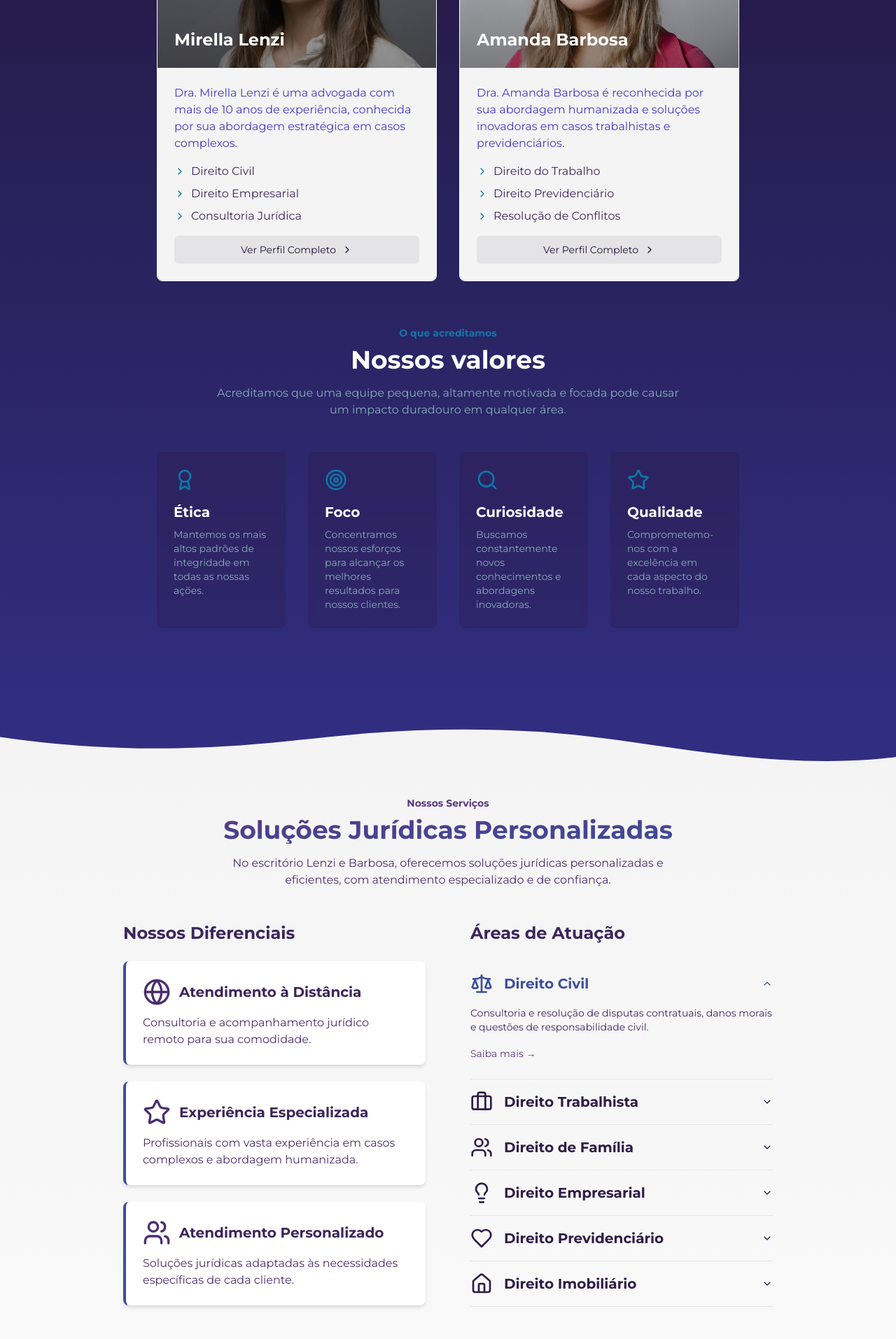
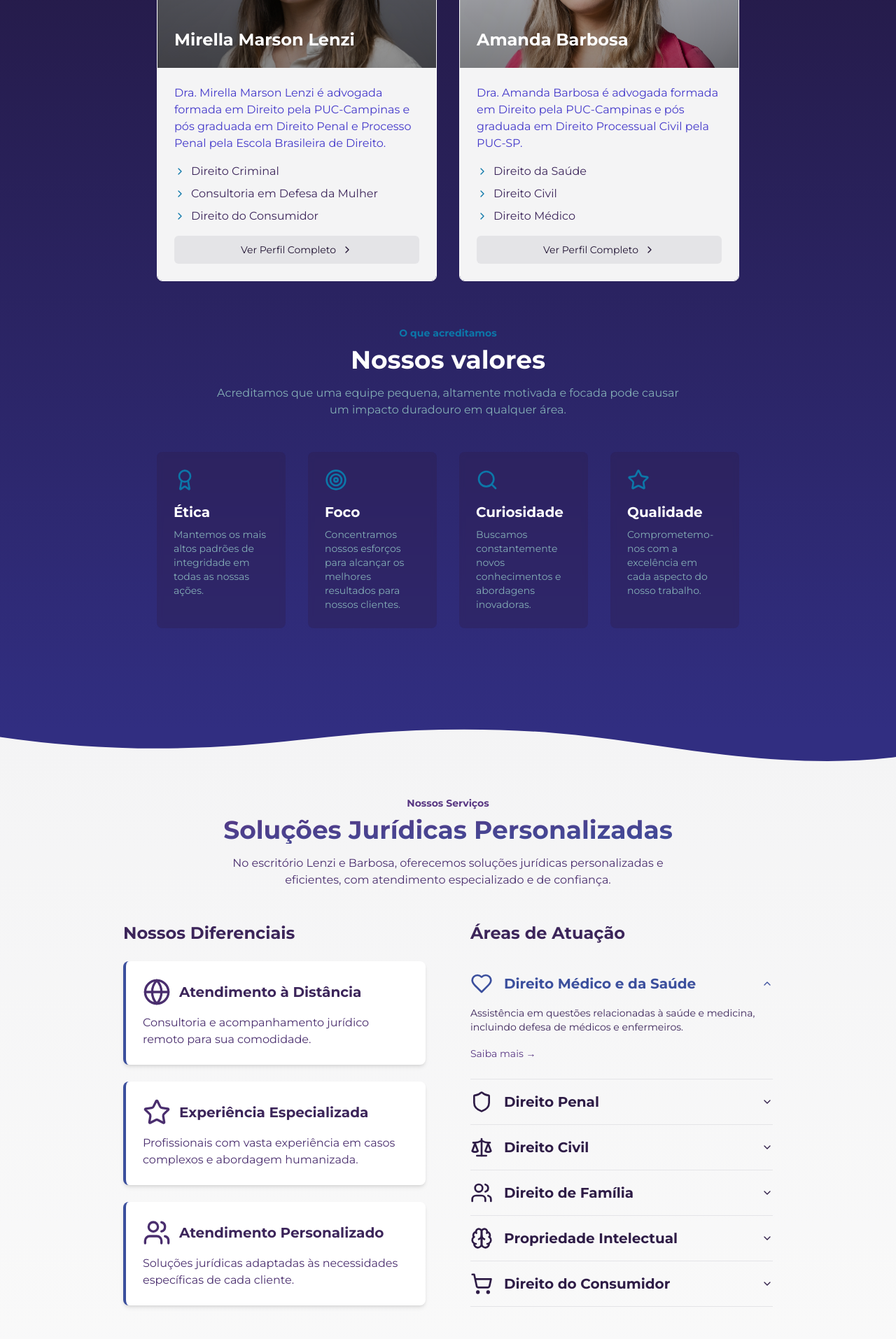
Before and after one commit to pedrinhopagan/lp-lenzi-barbosa, a Next.js app: page / in a window 1280 px wide. Shown: the part 1400-3314 px from the top of the page at 70% size. Built offline with nearby package versions, Linux system fonts and the light colour scheme.

Commit message:
Update layout and footer styles, enhance services and testimonials sections, and refactor constants for improved organization

```diff
--- a/app/layout.tsx
+++ b/app/layout.tsx
@@ -17,8 +17,9 @@ const montserrat = Montserrat({
 	weight: ["400", "700"],
 });
 export const metadata: Metadata = {
-	title: "Lenzi e Barbosa - Advocacia",
-	description: "Escritório de advocacia com mais de 10 anos de experiência.",
+	title: "Lenzi e Barbosa - Advogados Associados",
+	description:
+		"Escritório de Advocacia com atuação multidisciplinar assertiva e descomplicada.",
 };
 
 export default function RootLayout({
--- a/components/_ui/Footer.tsx
+++ b/components/_ui/Footer.tsx
@@ -18,33 +18,33 @@ export function Footer() {
 					<div className="flex flex-col items-center lg:items-start">
 						{/* Logo */}
 						<Image
-							src={images.logoNameLight}
+							src={images.logoGradient}
 							alt="Lenzi e Barbosa"
 							className="h-12 w-auto mb-6"
 						/>
 						{/* Descrição do escritório */}
-						<p className="text-sm text-blue-300 text-center lg:text-left mb-6">
+						<p className="text-sm text-cyan-200 text-center lg:text-left mb-6">
 							Advocacia especializada com integridade e dedicação.
 						</p>
 						{/* Informações de contato */}
 						<div className="flex flex-col items-center lg:items-start gap-6">
-							<h3 className="text-xl font-semibold mb-4 text-blue-200">
+							<h3 className="text-xl font-semibold mb-4 text-blue-300">
 								Contato
 							</h3>
 							<div className="flex items-center space-x-4">
-								<Mail className="w-5 h-5 text-blue-300" />
+								<Mail className="w-5 h-5 text-cyan-200" />
 								<a
 									href="mailto:contato@lenziebarbosa.com"
-									className="text-sm text-blue-300 hover:underline"
+									className="text-sm text-cyan-200 hover:underline"
 								>
 									contato@lenziebarbosa.com
 								</a>
 							</div>
 							<div className="flex items-center space-x-4">
-								<Phone className="w-5 h-5 text-blue-300" />
+								<Phone className="w-5 h-5 text-cyan-200" />
 								<a
 									href={`tel:${PHONE_NUMBER}`}
-									className="text-sm text-blue-300 hover:underline"
+									className="text-sm text-cyan-200 hover:underline"
 								>
 									{PHONE_NUMBER.replace(
 										/(\d{2})(\d{2})(\d{1})(\d{4})(\d{4})/,
@@ -53,10 +53,10 @@ export function Footer() {
 								</a>
 							</div>
 							<div className="flex items-center space-x-4">
-								<Instagram className="w-5 h-5 text-blue-300" />
+								<Instagram className="w-5 h-5 text-cyan-200" />
 								<a
 									href="https://www.instagram.com/lenziebarbosa/"
-									className="text-sm text-blue-300 hover:underline"
+									className="text-sm text-cyan-200 hover:underline"
 									aria-label="Instagram"
 								>
 									@lenziebarbosa
@@ -67,7 +67,7 @@ export function Footer() {
 
 					{/* Coluna direita: Links rápidos */}
 					<div className="flex flex-col items-center lg:items-end">
-						<h3 className="text-xl font-semibold mb-6 text-blue-200 text-center lg:text-end">
+						<h3 className="text-xl font-semibold mb-6 text-blue-300 text-center lg:text-end">
 							Links Rápidos
 						</h3>
 						<nav>
@@ -77,7 +77,7 @@ export function Footer() {
 										<Button
 											variant="link"
 											asChild
-											className="p-0 w-full justify-center lg:justify-end"
+											className="p-0 w-full justify-center lg:justify-end text-cyan-100"
 										>
 											<LinkNavigation
 												id={link.id}
--- a/components/pages/home/-sections/Services.tsx
+++ b/components/pages/home/-sections/Services.tsx
@@ -20,68 +20,9 @@ import {
 } from "@/components/ui/accordion";
 import { motion } from "framer-motion";
 import { WaveDivider } from "../-components/WaveDivider";
+import { areasAtuacao, diferenciais } from "@/contants/home-page";
 
 export function Services() {
-	const areasAtuacao = [
-		{
-			icon: Scale,
-			title: "Direito Civil",
-			description:
-				"Consultoria e resolução de disputas contratuais, danos morais e questões de responsabilidade civil.",
-		},
-		{
-			icon: Briefcase,
-			title: "Direito Trabalhista",
-			description:
-				"Defesa dos direitos de trabalhadores e empresas em ações judiciais e extrajudiciais.",
-		},
-		{
-			icon: Users,
-			title: "Direito de Família",
-			description:
-				"Acompanhamento em processos de divórcio, guarda, pensão alimentícia e adoção.",
-		},
-		{
-			icon: Lightbulb,
-			title: "Direito Empresarial",
-			description:
-				"Auxílio a empresas com planejamento jurídico, contratos e questões societárias.",
-		},
-		{
-			icon: Heart,
-			title: "Direito Previdenciário",
-			description:
-				"Orientação e defesa em questões relacionadas à aposentadoria e benefícios do INSS.",
-		},
-		{
-			icon: Home,
-			title: "Direito Imobiliário",
-			description:
-				"Assessoria em compra, venda e locação de imóveis, regularização e disputas de propriedade.",
-		},
-	];
-
-	const diferenciais = [
-		{
-			icon: Globe,
-			title: "Atendimento à Distância",
-			description:
-				"Consultoria e acompanhamento jurídico remoto para sua comodidade.",
-		},
-		{
-			icon: Star,
-			title: "Experiência Especializada",
-			description:
-				"Profissionais com vasta experiência em casos complexos e abordagem humanizada.",
-		},
-		{
-			icon: Users,
-			title: "Atendimento Personalizado",
-			description:
-				"Soluções jurídicas adaptadas às necessidades específicas de cada cliente.",
-		},
-	];
-
 	return (
 		<Container className="py-12 lg:py-24 bg-gradient-to-b from-zinc-100 to-zinc-50 relative">
 			<WaveDivider inverted color="fill-indigo-900" />
--- a/components/pages/home/-sections/Testimonials.tsx
+++ b/components/pages/home/-sections/Testimonials.tsx
@@ -42,7 +42,7 @@ export function Testimonials() {
 					}}
 					className="w-full mx-auto"
 				>
-					<CarouselContent>
+					<CarouselContent className="pb-8">
 						{testimonials.map((testimonial, index) => (
 							<CarouselItem
 								key={testimonial.author}
@@ -70,7 +70,7 @@ export function Testimonials() {
 						))}
 					</CarouselContent>
 
-					<div className="flex justify-center mt-4 gap-4">
+					<div className="flex justify-center gap-4">
 						<CarouselPrevious className="text-blue-500 static translate-y-0" />
 						<CarouselNext className="text-blue-500 static translate-y-0" />
 					</div>
--- a/contants/home-page.ts
+++ b/contants/home-page.ts
@@ -1,3 +1,16 @@
+import {
+	Scale,
+	Briefcase,
+	Users,
+	Lightbulb,
+	Heart,
+	Home,
+	Globe,
+	Star,
+	Brain,
+	ShoppingCart,
+	Shield,
+} from "lucide-react";
 import images from "./images";
 
 // -------------------------------------------------------------------------------------------------
@@ -34,50 +47,114 @@ export const navLinks = [
 
 export const lawyers = [
 	{
-		name: "Mirella Lenzi",
-		title: "Advogada especializada em Direito Civil e Empresarial",
+		name: "Mirella Marson Lenzi",
+		title: "Advogada especializada em Direito Penal e Defesa da Mulher",
 		description:
-			"Dra. Mirella Lenzi é uma advogada com mais de 10 anos de experiência, conhecida por sua abordagem estratégica em casos complexos.",
+			"Dra. Mirella Marson Lenzi é advogada formada em Direito pela PUC-Campinas e pós graduada em Direito Penal e Processo Penal pela Escola Brasileira de Direito.",
 		image: images.aboutMirella,
 		specialties: [
+			"Direito Criminal",
+			"Consultoria em Defesa da Mulher",
+			"Direito do Consumidor",
+		],
+		education: [
+			"Graduação em Direito - PUC-Campinas",
+			"Especialização em Direito Penal e Processo Penal - Escola Brasileira de Direito",
+		],
+		expertise: [
+			"Direito Criminal",
+			"Consultoria em Defesa da Mulher",
+			"Direito do Consumidor",
+			"Direito de Família",
 			"Direito Civil",
 			"Direito Empresarial",
-			"Consultoria Jurídica",
-		],
-		education: [
-			"Graduação em Direito - USP",
-			"Mestrado em Direito Empresarial - FGV",
-			"Especialização em Contratos Internacionais - Harvard Law School",
-		],
-		expertise: [
-			"Contratos e Direito Societário",
-			"Fusões e Aquisições",
-			"Compliance e Governança",
-			"Resolução de Disputas",
 		],
 	},
 	{
 		name: "Amanda Barbosa",
 		title: "Especialista em Direito do Trabalho e Previdenciário",
 		description:
-			"Dra. Amanda Barbosa é reconhecida por sua abordagem humanizada e soluções inovadoras em casos trabalhistas e previdenciários.",
+			"Dra. Amanda Barbosa é advogada formada em Direito pela PUC-Campinas e pós graduada em Direito Processual Civil pela PUC-SP.",
 		image: images.aboutAmanda,
-		specialties: [
-			"Direito do Trabalho",
-			"Direito Previdenciário",
-			"Resolução de Conflitos",
-		],
+		specialties: ["Direito da Saúde", "Direito Civil", "Direito Médico"],
 		education: [
-			"Graduação em Direito - UFRJ",
-			"Especialização em Direito do Trabalho - PUC-RJ",
-			"Mestrado em Direito Previdenciário - USP",
+			"Graduação em Direito - PUC-Campinas",
+			"Especialização em Direito Processual Civil - PUC-SP",
+			"Cursos de Extensão em Direito Digital e Proteção de Dados - PUC-SP",
+			"Direito para Startups - FGV",
 		],
 		expertise: [
-			"Direito Trabalhista",
-			"Direito Previdenciário",
-			"Negociações Sindicais",
-			"Compliance e Auditoria",
+			"Direito da Saúde",
+			"Direito Civil",
+			"Direito Médico",
+			"Direito Digital",
+			"Direito de Proteção de Dados",
+			"Propriedade Intelectual",
 		],
+	},
+];
+
+// -------------------------------------------------------------------------------------------------
+// ----------------------------------- Services --------------------------------------------------
+// -------------------------------------------------------------------------------------------------
+
+export const diferenciais = [
+	{
+		icon: Globe,
+		title: "Atendimento à Distância",
+		description:
+			"Consultoria e acompanhamento jurídico remoto para sua comodidade.",
+	},
+	{
+		icon: Star,
+		title: "Experiência Especializada",
+		description:
+			"Profissionais com vasta experiência em casos complexos e abordagem humanizada.",
+	},
+	{
+		icon: Users,
+		title: "Atendimento Personalizado",
+		description:
+			"Soluções jurídicas adaptadas às necessidades específicas de cada cliente.",
+	},
+];
+
+export const areasAtuacao = [
+	{
+		icon: Heart,
+		title: "Direito Médico e da Saúde",
+		description:
+			"Assistência em questões relacionadas à saúde e medicina, incluindo defesa de médicos e enfermeiros.",
+	},
+	{
+		icon: Shield,
+		title: "Direito Penal",
+		description:
+			"Assessoria em questões criminais, defesa de acusados e defesa de vítimas.",
+	},
+	{
+		icon: Scale,
+		title: "Direito Civil",
+		description:
+			"Consultoria e resolução de disputas contratuais, danos morais e questões de responsabilidade civil.",
+	},
+	{
+		icon: Users,
+		title: "Direito de Família",
+		description:
+			"Acompanhamento em processos de divórcio, guarda, pensão alimentícia e adoção.",
+	},
+	{
+		icon: Brain,
+		title: "Propriedade Intelectual",
+		description:
+			"Assistência em questões relacionadas à propriedade intelectual, patentes e marcas.",
+	},
+	{
+		icon: ShoppingCart,
+		title: "Direito do Consumidor",
+		description:
+			"Assistência em questões relacionadas ao consumo de produtos e serviços, incluindo defesa de consumidores e reclamações.",
 	},
 ];
 
@@ -87,33 +164,39 @@ export const lawyers = [
 
 export const testimonials = [
 	{
-		text: "O atendimento do escritório Lenzi e Barbosa superou minhas expectativas. Sempre disponíveis e com soluções claras e eficazes, eles foram fundamentais para o sucesso do meu processo.",
-		author: "Carolina M.",
+		text: "Atendimento de alta qualidade! Fui muito bem recepcionado desde o início do meu processo. Me senti muito seguro e amparado! Recomendo fortemente!",
+		author: "Pedro Antônio Pagan",
 		role: "Cliente de Direito Civil",
+		source: "Google Reviews",
 	},
 	{
-		text: "Mirella Lenzi e Amanda Barbosa foram extremamente profissionais e atenciosas durante todo o processo. Me senti seguro e bem representado em cada etapa.",
-		author: "João P.",
-		role: "Cliente de Direito Empresarial",
+		text: "Excelentes profissionais!! Foram muito atenciosas e me senti seguro o tempo todo de que estava em boas mãos.",
+		author: "Victor Marcelino Nunes",
+		role: "Cliente de Direito Penal",
+		source: "Google Reviews",
 	},
 	{
-		text: "A equipe do escritório é muito dedicada e competente. Resolvi minha questão trabalhista de maneira rápida e eficiente, graças à sua expertise.",
-		author: "Lucas F.",
+		text: "Profissionais super qualificadas, educadas e atenciosas. Ótimo atendimento!",
+		author: "Beatriz Avancini",
 		role: "Cliente de Direito Trabalhista",
+		source: "Google Reviews",
 	},
 	{
-		text: "A abordagem personalizada e o conhecimento jurídico profundo da Lenzi e Barbosa foram cruciais para o sucesso do meu caso de direito de família. Recomendo fortemente seus serviços.",
-		author: "Mariana S.",
-		role: "Cliente de Direito de Família",
+		text: "A Dra. Amanda é uma profissional extremamente qualificada e preparada nas suas atuações, o que reflete em um trabalho excelente e confiável. Recomendo.",
+		author: "Eduardo Ferraz",
+		role: "Cliente de Direito da Saúde",
+		source: "Google Reviews",
 	},
 	{
-		text: "Enfrentei um processo complexo de propriedade intelectual, mas a equipe da Lenzi e Barbosa simplificou tudo. Sua expertise nessa área é verdadeiramente impressionante.",
-		author: "Rafael T.",
+		text: "Ótimas advogadas, atendimento excelente. São super competentes e resolveram meu problema!",
+		author: "Beatriz Pereira Vieira",
 		role: "Cliente de Direito de Propriedade Intelectual",
+		source: "Google Reviews",
 	},
 	{
-		text: "Quando precisei de assistência em direito imobiliário, a Lenzi e Barbosa foi excepcional. Sua atenção aos detalhes e comunicação clara tornaram todo o processo tranquilo.",
-		author: "Beatriz L.",
-		role: "Cliente de Direito Imobiliário",
+		text: "Excelente escritório. As advogadas são atenciosas e profissionais. Recomendo..",
+		author: "Natália Vollet",
+		role: "Cliente de Direito do Consumidor",
+		source: "Google Reviews",
 	},
 ];
```
Also changed, not shown: 1 other file (tests, documents, lock files or other folders).
